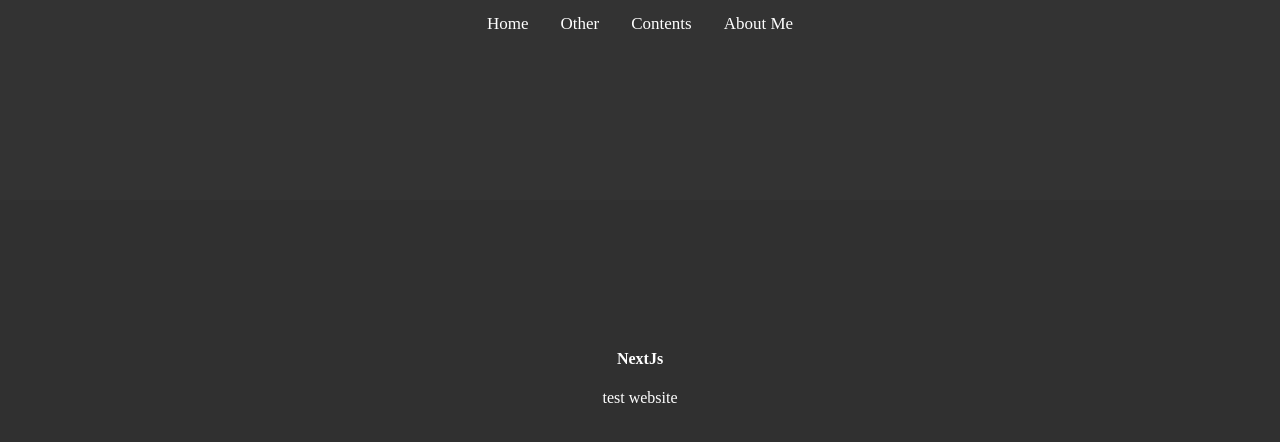
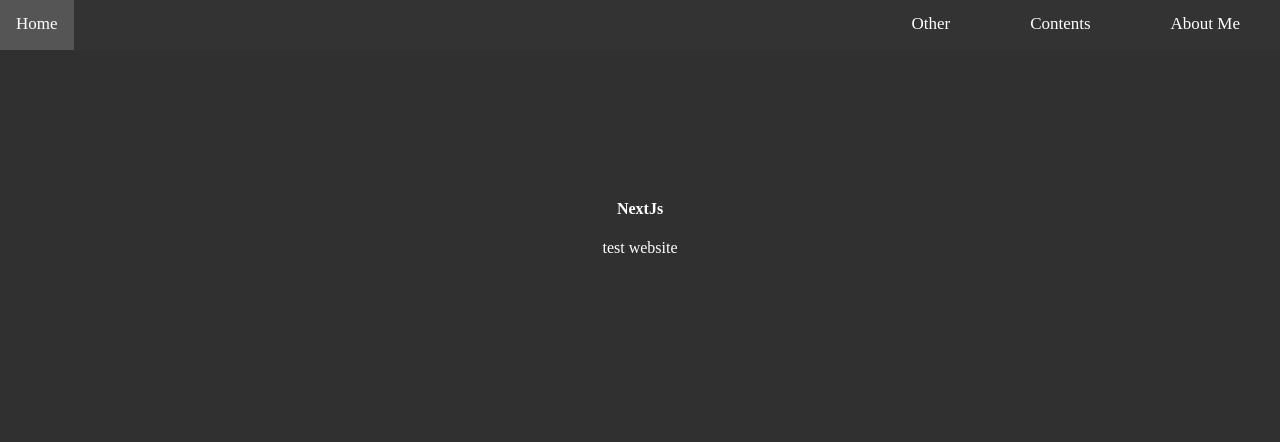
Before and after one commit to Middle1204/NextJs, a Next.js app: page / in a window 1280 px wide. Shown: the top 442 px of the page. Built offline with nearby package versions, Linux system fonts and the light colour scheme.

Commit message:
4th commit, navbar edited

```diff
--- a/app/globals.css
+++ b/app/globals.css
@@ -17,6 +17,15 @@
   justify-content: center;
   height: 50px;
   transition: height 0.3s ease;
+}
+
+.navbar .home-link {
+  color: white;
+  padding: 14px 16px;
+  text-decoration: none;
+  font-size: 17px;
+  margin-right: auto;
+  justify-self: flex-start;
 }
 
 .navbar:hover {
@@ -40,14 +49,14 @@
   border: none;
   outline: none;
   color: white;
-  padding: 14px 16px;
+  padding: 14px 40px;
   background-color: inherit;
   font-family: inherit;
   margin: 0;
 }
 
 .navbar a:hover, .dropdown:hover .dropbtn {
-  background-color: red;
+  background-color: #555;
 }
 
 .dropdown-content {
--- a/app/layout.js
+++ b/app/layout.js
@@ -12,9 +12,9 @@
   return (
     <html lang="en">
     <div class="navbar">
-    <a href="#home">Home</a>
+    <a href="#" class="home-link">Home</a>
     <div class="dropdown">
-      <button class="dropbtn">Other
+      <button class="dropbtn">     Other
         <i class="fa fa-caret-down"></i>
       </button>
       <div class="dropdown-content">
@@ -34,7 +34,7 @@
       </div>
     </div>
     <div class="dropdown">
-      <button class="dropbtn">About Me
+      <button class="dropbtn">    About Me
         <i class="fa fa-caret-down"></i>
       </button>
       <div class="dropdown-content">
```
